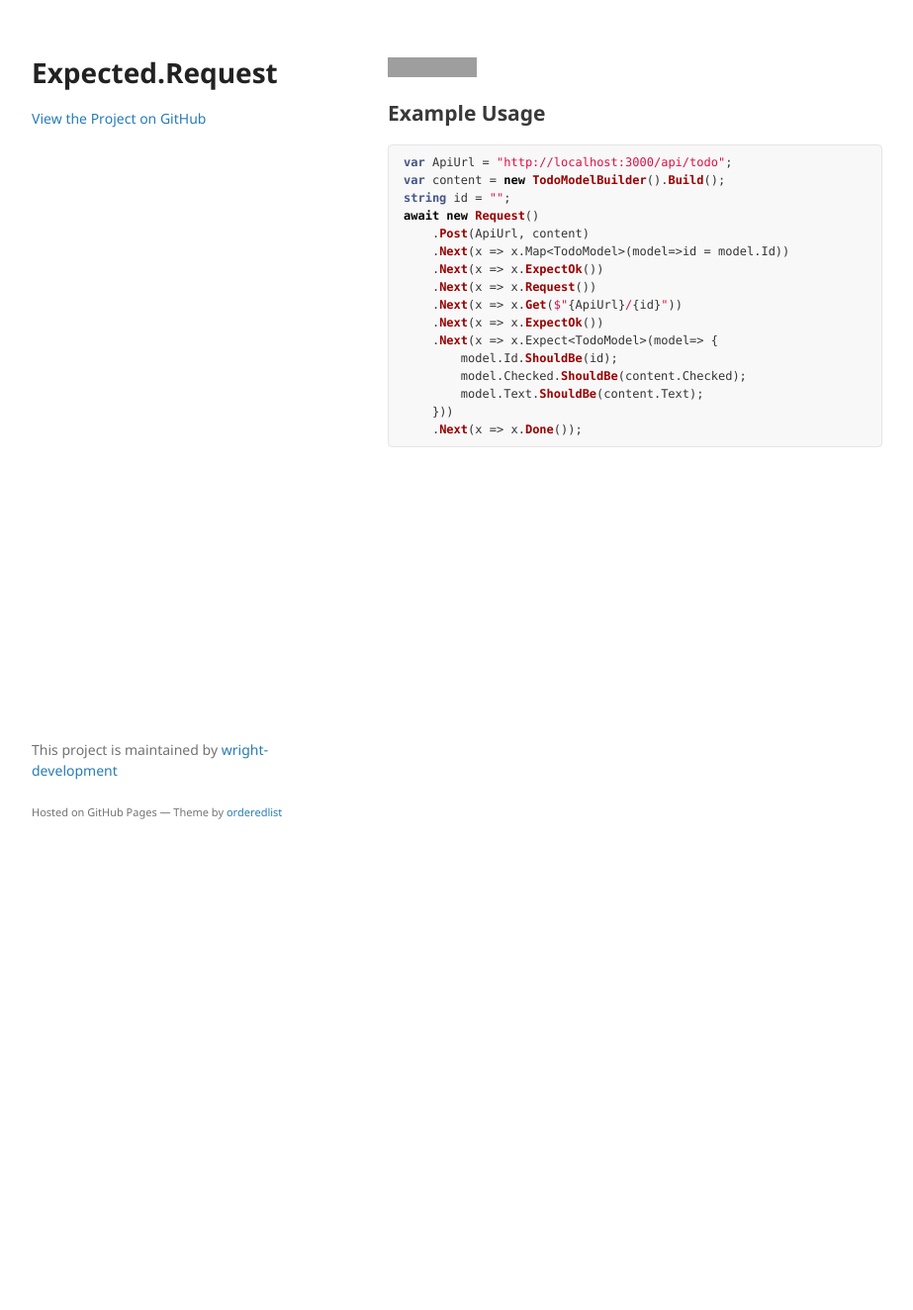
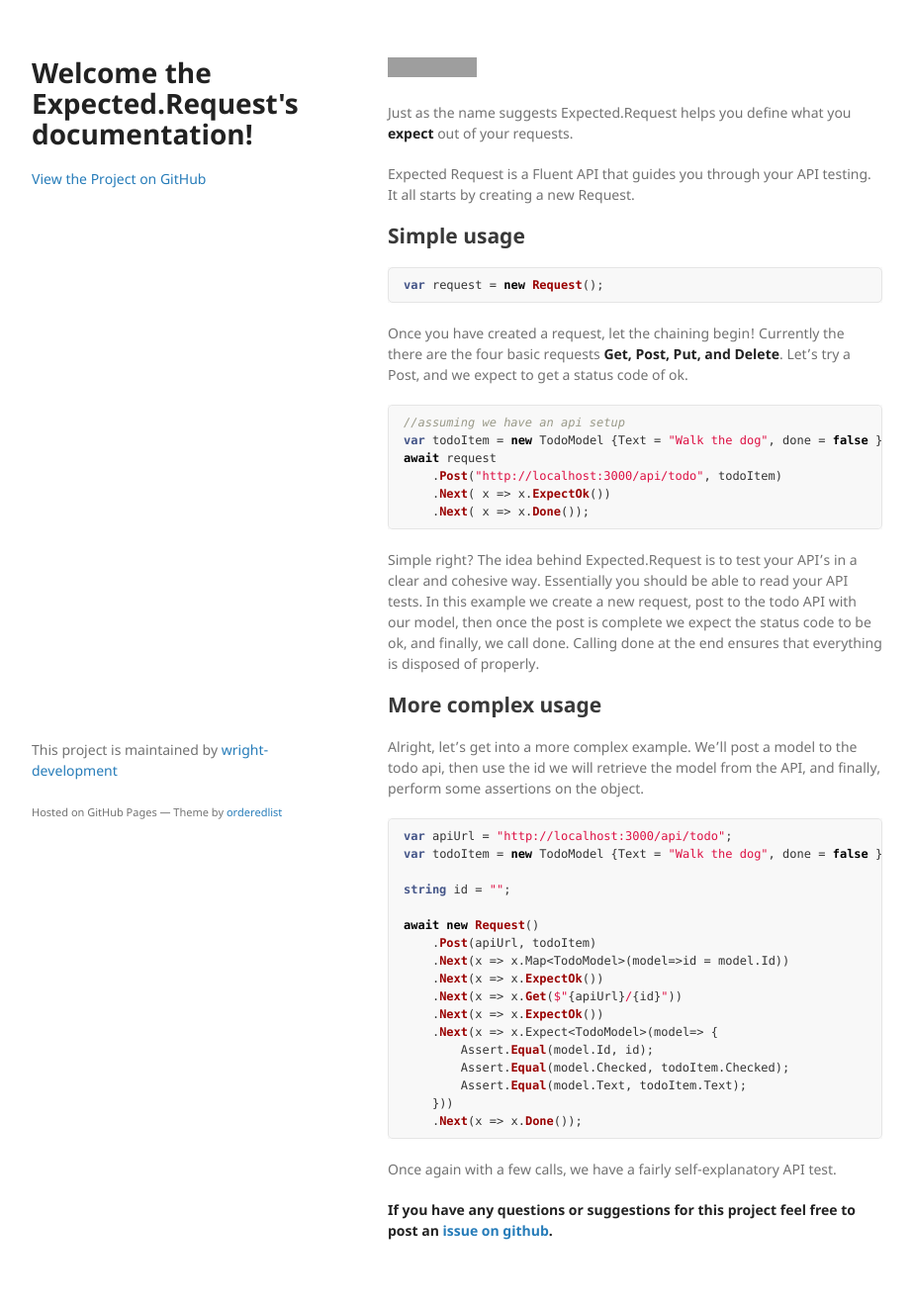
Before and after one commit to wright-development/Expected.Request, a Jekyll site: the page built from index.md, in a window 1280 px wide. Shown: the whole page at 99% size, without its empty margins (178-1101 px from the left). Built offline with Jekyll 4.4.1, drawn with Linux system fonts in a browser that asks for light colours; the repository's description, which GitHub fills in, is left out; before the commit the page ends 900 px from its top, so only the background shows below that; grey boxes are pictures that could not be loaded.

Commit message:
Basic documentation

````diff
--- a/_config.yml
+++ b/_config.yml
@@ -1,2 +1,4 @@
 theme: jekyll-theme-minimal
 repository: wright-development/Expected.Request
+
+title: [Welcome the Expected.Request's documentation!]
--- a/index.md
+++ b/index.md
@@ -4,23 +4,53 @@
 
 ![](https://api.travis-ci.org/wright-development/Expected.Request.svg?branch=master)
 
-## Example Usage
+Just as the name suggests Expected.Request helps you define what you **expect** out of your requests.
+
+Expected Request is a Fluent API that guides you through your API testing. It all starts by creating a new Request.
+
+## Simple usage
 
 ``` csharp
-var ApiUrl = "http://localhost:3000/api/todo";
-var content = new TodoModelBuilder().Build();
+var request = new Request();
+```
+
+Once you have created a request, let the chaining begin! Currently the there are the four basic requests **Get, Post, Put, and Delete**. Let's try a Post, and we expect to get a status code of ok.
+
+``` csharp
+//assuming we have an api setup
+var todoItem = new TodoModel {Text = "Walk the dog", done = false };
+await request
+    .Post("http://localhost:3000/api/todo", todoItem)
+    .Next( x => x.ExpectOk())
+    .Next( x => x.Done());
+```
+
+Simple right? The idea behind Expected.Request is to test your API's in a clear and cohesive way. Essentially you should be able to read your API tests. In this example we create a new request, post to the todo API with our model, then once the post is complete we expect the status code to be ok, and finally, we call done. Calling done at the end ensures that everything is disposed of properly.
+
+## More complex usage
+
+Alright, let's get into a more complex example. We'll post a model to the todo api, then use the id we will retrieve the model from the API, and finally, perform some assertions on the object.
+
+``` csharp
+var apiUrl = "http://localhost:3000/api/todo";
+var todoItem = new TodoModel {Text = "Walk the dog", done = false };
+
 string id = "";
+
 await new Request()
-    .Post(ApiUrl, content)
+    .Post(apiUrl, todoItem)
     .Next(x => x.Map<TodoModel>(model=>id = model.Id))
     .Next(x => x.ExpectOk())
-    .Next(x => x.Request())
-    .Next(x => x.Get($"{ApiUrl}/{id}"))
+    .Next(x => x.Get($"{apiUrl}/{id}"))
     .Next(x => x.ExpectOk())
     .Next(x => x.Expect<TodoModel>(model=> {
-        model.Id.ShouldBe(id);
-        model.Checked.ShouldBe(content.Checked);
-        model.Text.ShouldBe(content.Text);
+        Assert.Equal(model.Id, id);
+        Assert.Equal(model.Checked, todoItem.Checked);
+        Assert.Equal(model.Text, todoItem.Text);
     }))
     .Next(x => x.Done());
 ```
+
+Once again with a few calls, we have a fairly self-explanatory API test.
+
+**If you have any questions or suggestions for this project feel free to post an [issue on github](https://github.com/wright-development/Expected.Request/issues).**
````
